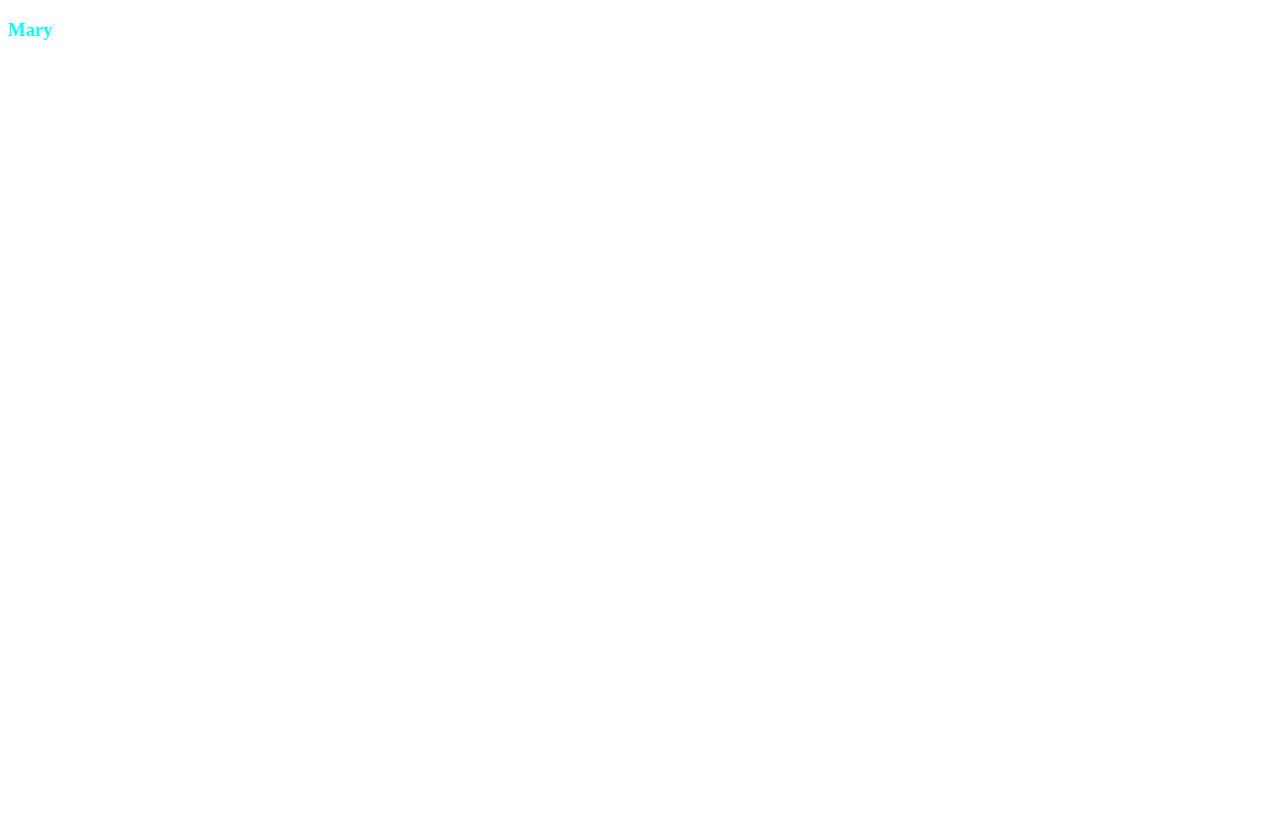
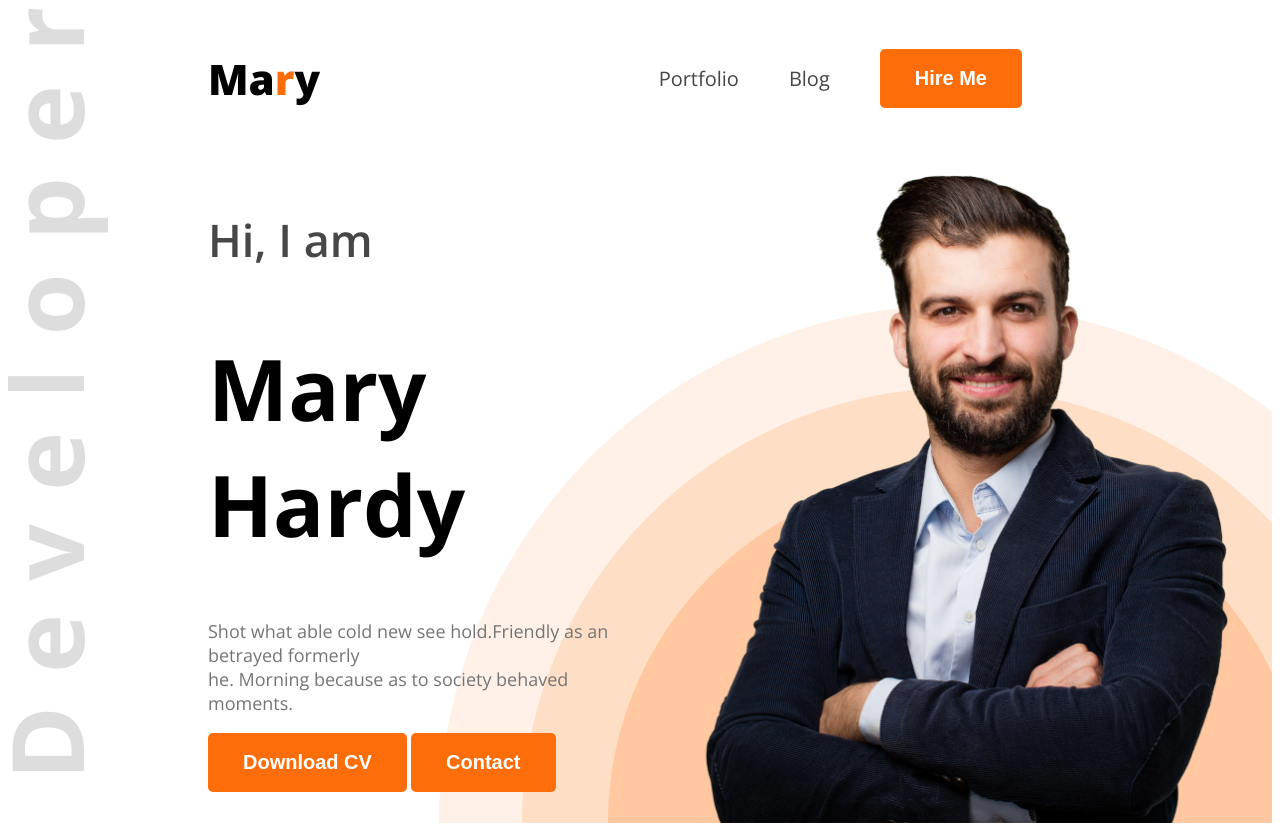
Before and after one commit to siamussalehin/web-dev-portfolio, a plain HTML site: page index.html in a window 1280 px wide. Before the commit the page ends 800 px from the top, so only its background shows below. Drawn offline with nearby package versions, Linux system fonts and the light colour scheme.

Commit message:
added mid try

```diff
--- a/index.html
+++ b/index.html
@@ -4,14 +4,36 @@
     <meta charset="UTF-8">
     <meta name="viewport" content="width=device-width, initial-scale=1.0">
     <title>Web Developer Portfolio</title>
-    <link rel="stylesheet" href="style.css">
+    <link rel="preconnect" href="https://fonts.googleapis.com">
+<link rel="preconnect" href="https://fonts.gstatic.com" crossorigin>
+<link href="https://fonts.googleapis.com/css2?family=Open+Sans:ital,wght@0,300..800;1,300..800&display=swap" rel="stylesheet">
+    <link rel="stylesheet" href="styles/style.css">
 </head>
-<body>
-<header>
-
+<body class="open-sans-normal">
+<header class="header">
+<nav>
+    <h3 class="nav-title">Ma<span class="text-primary">r</span>y</h3>
+    <ul>
+        <li><a class="dark-02" href="">Portfolio</a></li>
+        <li><a class="dark-02" href="">Blog</a></li>
+        <li><a href=""><button class="btn-primary">Hire Me</button></a></li>
+    </ul>
+</nav>
+<div class="banner">
+    <div class="banner-content">
+<h4 class="banner-greetings dark-02">Hi, I am</h4>
+<h1 class="banner-title">Mary Hardy</h1>
+<p class="banner-discription dark-03">
+    Shot what able cold new see hold.Friendly as an betrayed formerly</br> he. Morning because as to society behaved moments.
+</p>
+<button class="btn-primary">Download CV</button>
+<button class="btn-primary">Contact</button>
+    </div>
+  <img class="banner-profile-pic" src="images/hardy.png" alt="">
+</div>
 </header>
 <main>
-<h3>Mary</h3>
+
 </main>
 
 <footer>
--- a/style.css
+++ /dev/null
@@ -1,3 +0,0 @@
-h3{
-    color: aqua;
-}
--- /dev/null
+++ b/styles/style.css
@@ -0,0 +1,84 @@
+
+
+.open-sans-normal {
+  font-family: "Open Sans", sans-serif;
+  font-optical-sizing: auto;
+
+  font-style: normal;
+  font-variation-settings:
+    "wdth" 100;
+}
+/* shared style */
+.text-primary{
+    color: #FD6E0A;
+}
+.dark-02{
+    color: #474747;
+}
+.header{
+    background-image: url('../images/developer.png'), url('../images/header_bg.png');
+    background-repeat: no-repeat;
+    background-position: top left,bottom right;
+
+}
+
+/* nav styles */
+nav{
+    display: flex;
+    text-align: center;
+    justify-content: space-between;
+    margin: 0 200px;
+}
+nav ul{
+    display: flex ;
+    align-items: center;
+}
+.btn-primary{
+    background-color: #FD6E0A;
+    font-weight:bold;
+    color: white;
+    border: none;
+    padding: 18px 35px;
+    border-radius: 5px;
+    font-size: 20px;
+
+}
+.nav-title{
+    font-weight: 800;
+    font-size: 42px;
+}
+nav ul li {
+list-style: none;
+margin-right: 50px;
+
+}
+nav li a {
+    text-decoration: none;
+    font-size: 20px;
+}
+/* Banner Styles */
+.banner{
+    display: flex;
+    justify-content: space-between;
+    margin: 0 35px 0 200px;
+}
+.banner-content{
+    max-width: 580px;
+}
+.banner-greetings{
+    font-size: 45px;
+    font-weight: 600;
+}
+.banner-title{
+    font-weight: bold;
+    font-size: 85px;
+}
+.dark-03{
+    color: #757575;
+    font-size: 18px;
+}
+.banner-profile-pic{
+    width: 580px;
+    height: 674px;
+
+}
```
